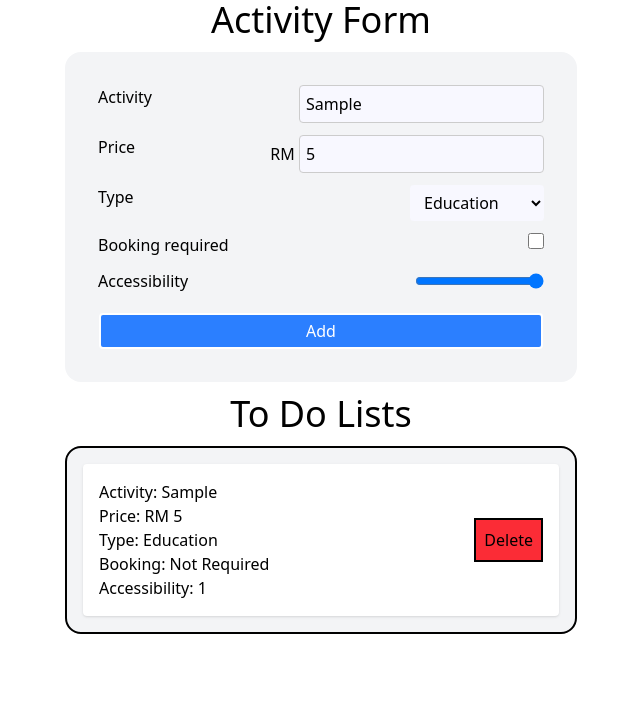
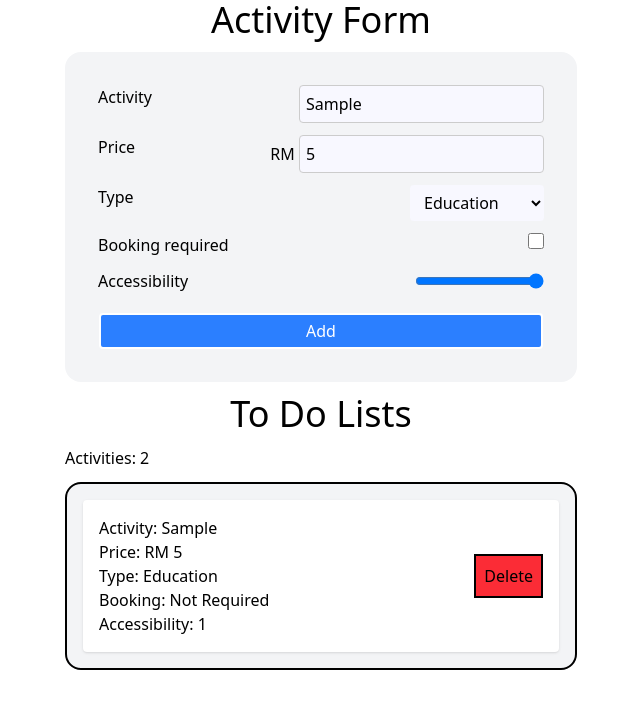
Before and after one commit to hannanfikri/hendshakeproj, a React (Vite) app: page / in a window 1280 px wide. Both pictures are taken after typing "Sample", "5" into the empty fields and a click on the button "Add". Shown: the top 708 px of the page, without its empty margins (319-959 px from the left). Built offline with nearby package versions, Linux system fonts and the light colour scheme.

Commit message:
add counter

```diff
--- a/src/App.tsx
+++ b/src/App.tsx
@@ -121,6 +121,8 @@ export const App = () => {
       <div className="flex flex-col gap-3">
         <p className="text-4xl text-center">To Do Lists</p>
         {todo.length > 0 ? (
+          <>
+          <div>Activities: {todo.length + 1}</div>
           <div className="border-2 bg-gray-100 p-4 rounded-2xl">
             <ol className="space-y-4">
               {todo.map((item, index) => (
@@ -155,6 +157,7 @@ export const App = () => {
               ))}
             </ol>
           </div>
+          </>
         ) : (
           <p className="text-center font-bold">No to do list</p>
         )}
```
